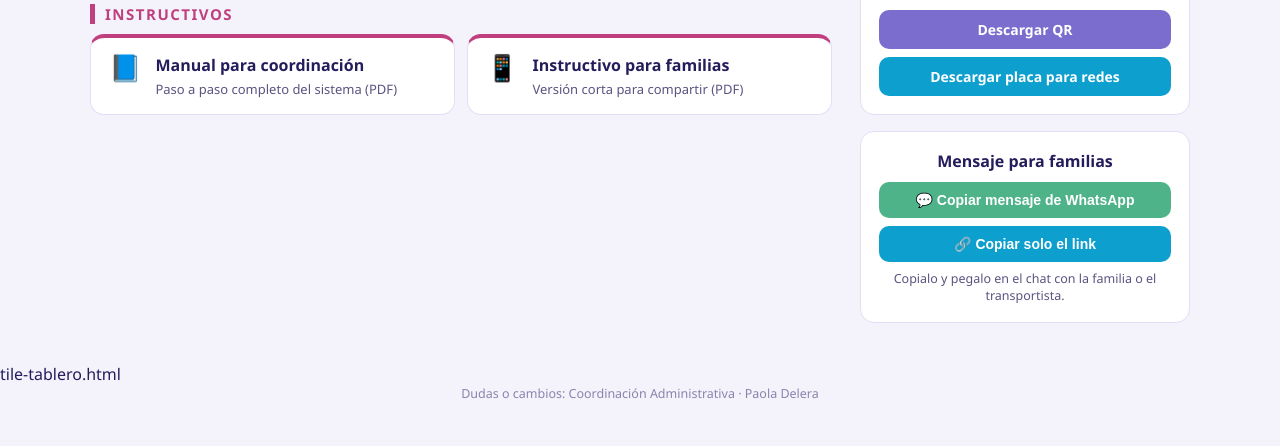
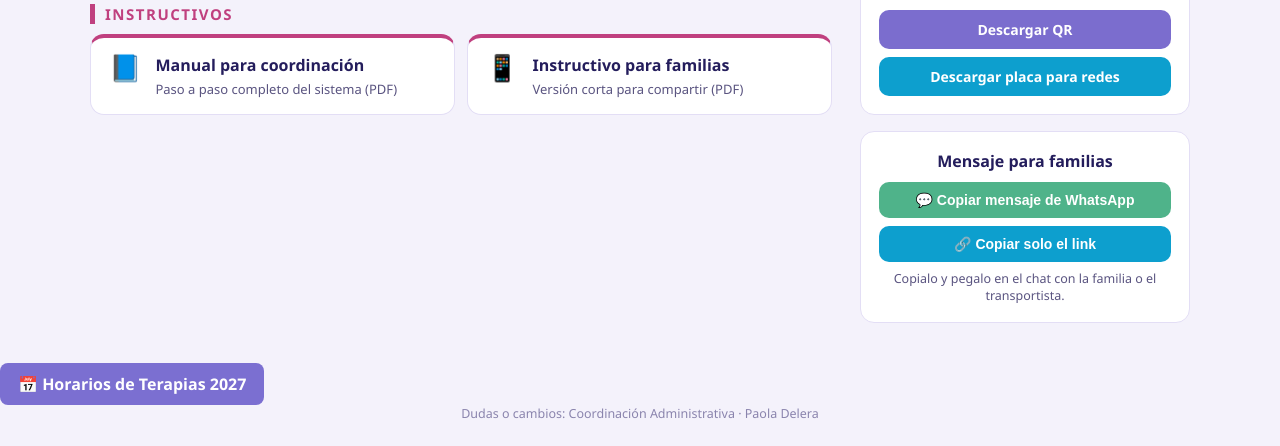
Before and after one commit to neuros-ui/pedidos-transporte, a plain HTML site: page tablero.html in a window 1280 px wide. Shown: the part 386-832 px from the top of the page. Drawn offline with Linux system fonts and the light colour scheme.

Commit message:
Update tablero.html

```diff
--- a/tablero.html
+++ b/tablero.html
@@ -30,7 +30,11 @@ footer{text-align:center;color:#8a84ad;font-size:12.5px;padding-bottom:24px}
   <button class="btn alt" id="copiarLink">🔗 Copiar solo el link</button>
   <div class="note" id="estado">Copialo y pegalo en el chat con la familia o el transportista.</div></div>
 </aside></main>
-tile-tablero.html<footer>Dudas o cambios: Coordinación Administrativa · Paola Delera</footer>
+<a href="https://neuros-ui.github.io/pedidos-transporte/horarios/" target="_blank"
+   style="display:inline-block;background:#7B6FD1;color:#fff;text-decoration:none;
+          padding:10px 18px;border-radius:8px;font-weight:700;">
+  📅 Horarios de Terapias 2027
+</a><footer>Dudas o cambios: Coordinación Administrativa · Paola Delera</footer>
 <script>
 const MSG="Hola \ud83d\udc4b Te escribimos de *NEUROS* para que puedas pedir el *transporte* del paciente.\n\nSe completa desde el celular, tarda unos 5 minutos y no hace falta cuenta ni contrase\u00f1a.\n\n\ud83d\udccb *Ten\u00e9 a mano:*\n\u2022 DNI del paciente\n\u2022 Credencial de la obra social (N\u00b0 de afiliado)\n\u2022 Domicilio\n\u2022 Datos de la escuela, CET o centro de d\u00eda, si va tambi\u00e9n ah\u00ed\n\u2022 Un tel\u00e9fono con WhatsApp\n\n\u2705 *Pasos:*\n1. Entr\u00e1 a este link: https://forms.cloud.microsoft/Pages/ResponsePage.aspx?id=k4xdsyxN_UCEoJNEh2WeyHBXutxkKM1AvQn1GmhiMpdUNUs4QjRCQ0VIVEZaVUxCMjBJNVA4QTBYRi4u\n2. Complet\u00e1 los datos del paciente *tal como figuran en el DNI*.\n3. Carg\u00e1 el domicilio y eleg\u00ed el destino: Rehabilitaci\u00f3n, Escuela o Ambos.\n4. Complet\u00e1 tu contacto y la obra social.\n5. Si te pide datos de padres y hermanos, completalos: tu obra social los exige.\n6. Toc\u00e1 *Enviar*.\n\n\u26a0\ufe0f *Importante:* lo que escribas sale impreso en el pedido m\u00e9dico. Revis\u00e1 bien nombre, DNI, domicilio y N\u00b0 de afiliado. Hac\u00e9 un formulario por cada paciente.\n\nCuando el pedido est\u00e9 listo y firmado, te lo mandamos por este medio. \u00a1Gracias!", LINK="https://forms.cloud.microsoft/Pages/ResponsePage.aspx?id=k4xdsyxN_UCEoJNEh2WeyHBXutxkKM1AvQn1GmhiMpdUNUs4QjRCQ0VIVEZaVUxCMjBJNVA4QTBYRi4u";
 async function copiar(t,ok){try{await navigator.clipboard.writeText(t)}catch(e){const a=document.createElement('textarea');a.value=t;document.body.appendChild(a);a.select();document.execCommand('copy');a.remove()}document.getElementById('estado').textContent=ok}
```
